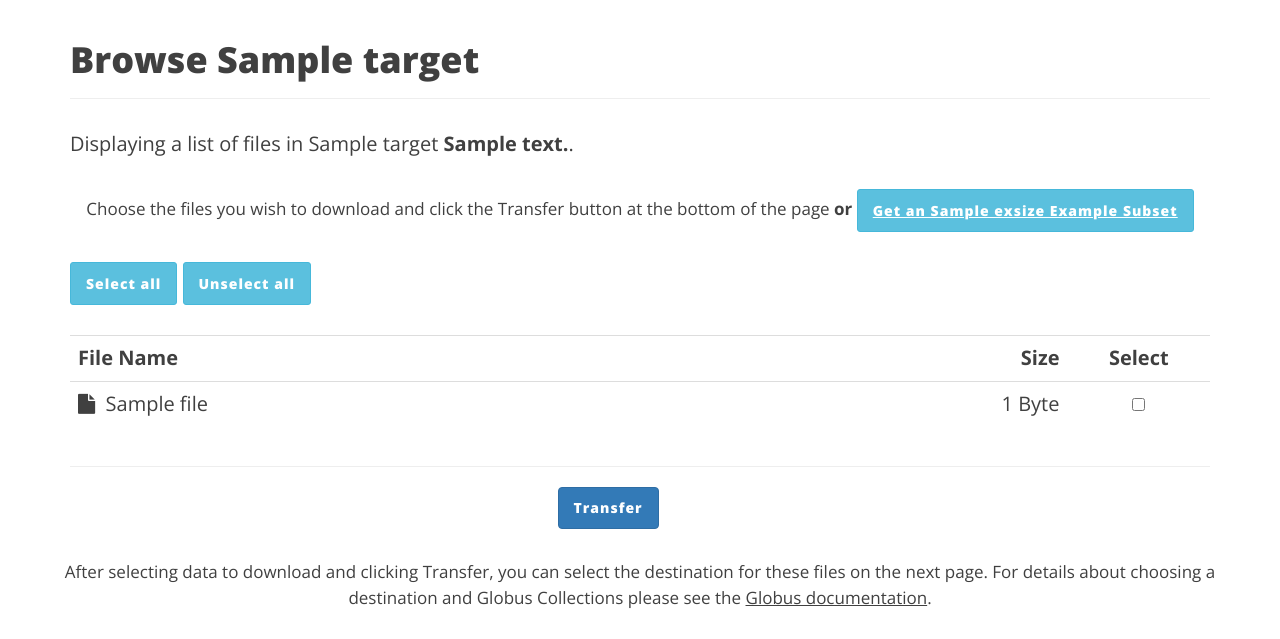
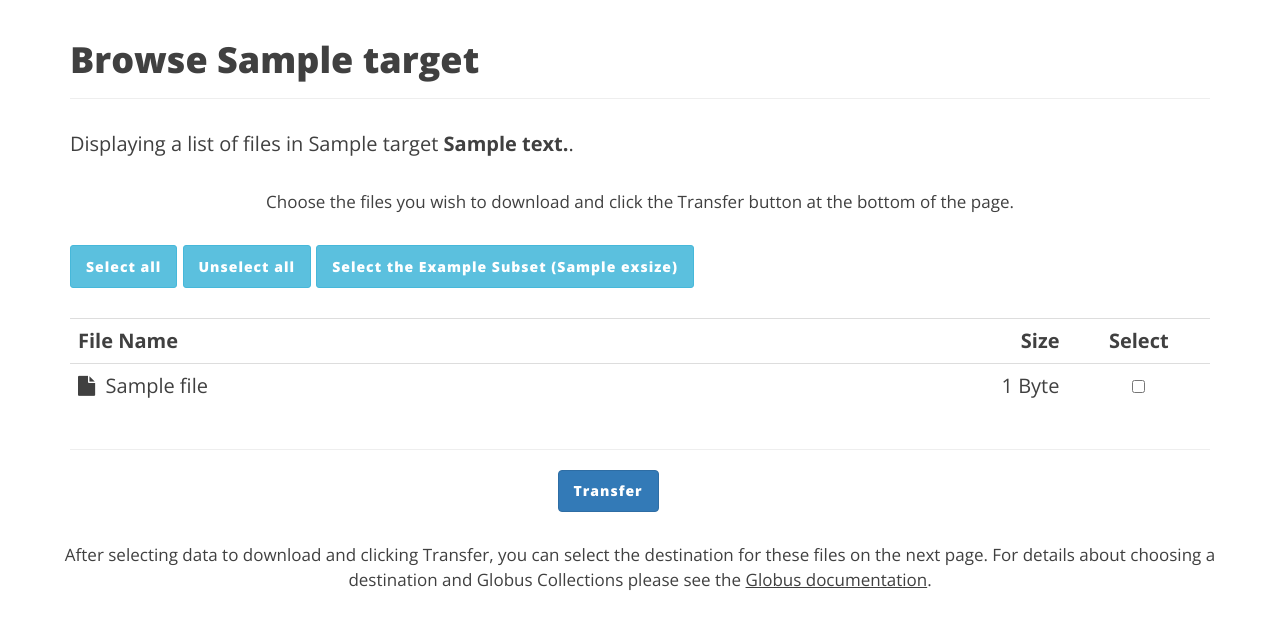
Before and after one commit to LSSTDESC/desc-data-portal, a Python web app: template web/portal/templates/browse.jinja2 in a window 1280 px wide. Shown: the part 70-709 px from the top of the page. Run offline with Jinja, Linux system fonts and the light colour scheme; the template is opened without the code that fills it: most values are stand-ins (such as "Sample title", 1, 10 or a date in 2020); some libraries are stand-ins or nearby versions.

Commit message:
bug fix + example select btn

```diff
--- a/web/portal/templates/browse.jinja2
+++ b/web/portal/templates/browse.jinja2
@@ -32,13 +32,13 @@
 
   </p>
   <p class="grey-text small text-center pb-4">
-    Choose the files you wish to download and click the Transfer button at the bottom of the page <strong>or</strong>
-  <a href="{{url_for('example', dataset_id=myid)}}" class="btn btn-info btn-sm">Get an {{exsize}} Example Subset</a>
+    Choose the files you wish to download and click the Transfer button at the bottom of the page.
   </p>
 
   <p>
   <button class="btn btn-info btn-sm" id="select-all">Select all</button>
   <button class="btn btn-info btn-sm" id="unselect-all">Unselect all</button>
+  <button class="btn btn-info btn-sm" id="select-example">Select the Example Subset ({{exsize}})</button>
   </p>
 
     <div class="form-wrapper">
@@ -67,7 +67,7 @@
                     </td>
                     <td class="col-md-1 text-right">{{file.size|filesizeformat}}</td>
                     <td class="col-md-1 text-center">
-                      <input type="checkbox" name="file" value="{{file.name}}">
+                      <input type="checkbox" name="file" value="{{file.name}}" data-is-example="{{file.is_example_set}}">
                       <input type="hidden" name="path" value="{{mypath}}">
                       <input type="hidden" name="id" value="{{myid}}">
                     </td>
@@ -104,16 +104,18 @@
 </div> <!-- container -->
 
 <script>
-
 $( document ).ready(function() {
   $( "#select-all" ).click(function() {
     $( "input:checkbox[name='file']" ).prop( "checked", true );
-  }
+  });
   $( "#unselect-all" ).click(function() {
     $( "input:checkbox[name='file']" ).prop( "checked", false );
-  }
+  });
+  $( "#select-example" ).click(function() {
+    $( "#unselect-all" ).click();
+    $( "input:checkbox[name='file'][data-is-example='true']" ).prop( "checked", true );
+  });
 });
-
 </script>
 
 {%endblock%}
--- a/web/portal/views.py
+++ b/web/portal/views.py
@@ -241,6 +241,9 @@ def browse(dataset_id=None, endpoint_id=None, endpoint_path=None):
             return redirect(url_for('browse'))
 
         file_list = [e for e in listing if e['type'] == 'file']
+        if dataset_id:
+            for e in file_list:
+                e['is_example_set'] = (e['name'] in dataset['example'])
 
         ep = transfer.get_endpoint(endpoint_id)
 
```
